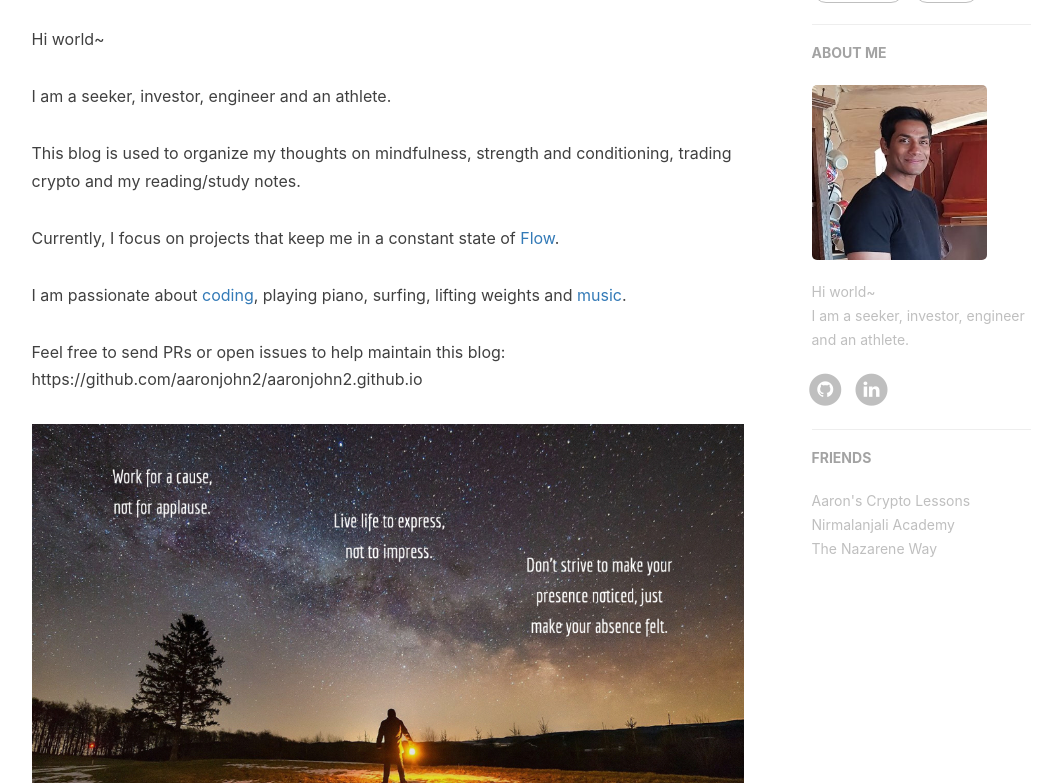
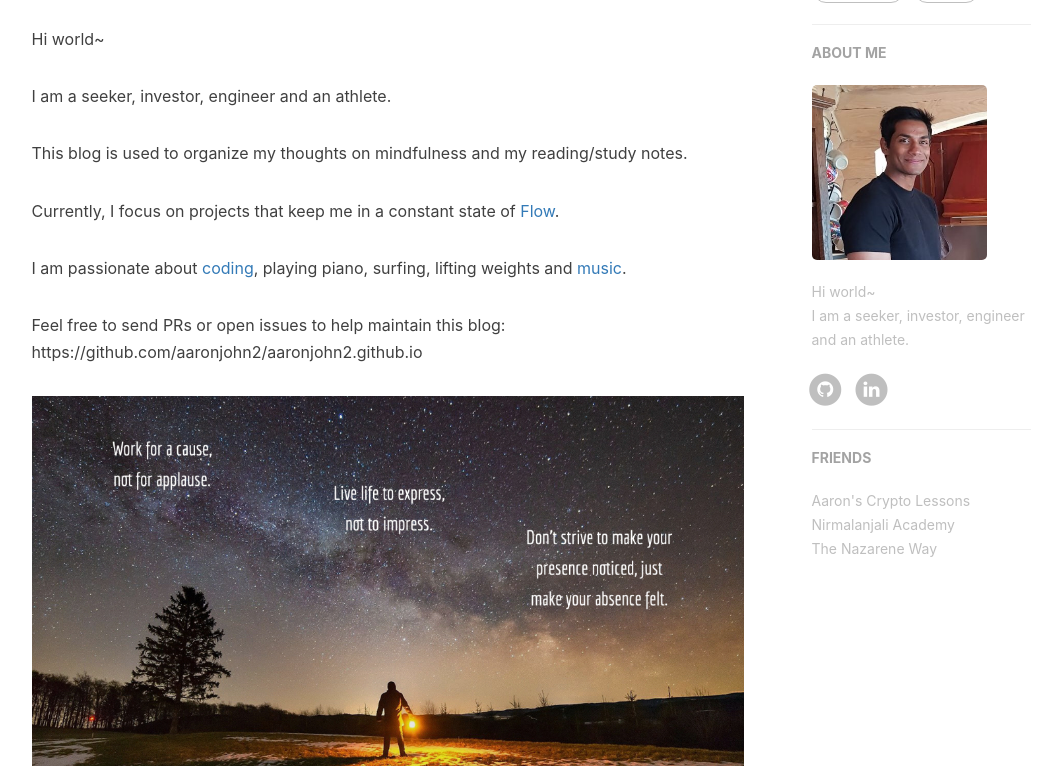
Before and after one commit to aaronjohn2/aaronjohn2.github.io, a Jekyll site: the page built from about.html, in a window 1280 px wide and 900 px high, scrolled down 405 px, cut to the strip 117-900 px from the top of the window. Shown: the whole strip, without its empty margins (136-1198 px from the left). Built offline with Jekyll 4.4.1, drawn with Linux system fonts in a browser that asks for light colours; nearby versions of some CDN libraries; comment, search, counter and statistics services are not loaded.

Commit message:
Update en.md

```diff
--- a/_includes/about/en.md
+++ b/_includes/about/en.md
@@ -2,7 +2,7 @@ Hi world~
 
 I am a seeker, investor, engineer and an athlete.
 
-This blog is used to organize my thoughts on mindfulness, strength and conditioning, trading crypto and my reading/study notes.
+This blog is used to organize my thoughts on mindfulness and my reading/study notes.
 
 Currently, I focus on projects that keep me in a constant state of <a href="https://en.wikipedia.org/wiki/Flow_(psychology)" target="_blank" rel="noopener noreferrer">Flow</a>.
 
```
